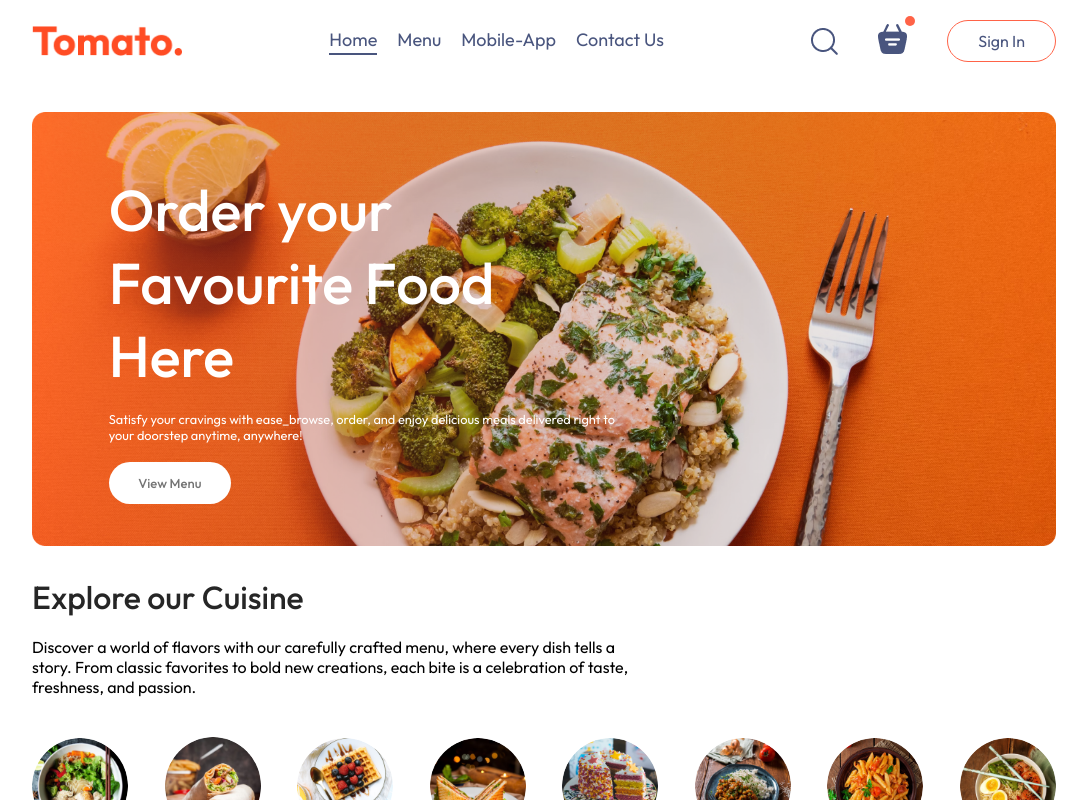
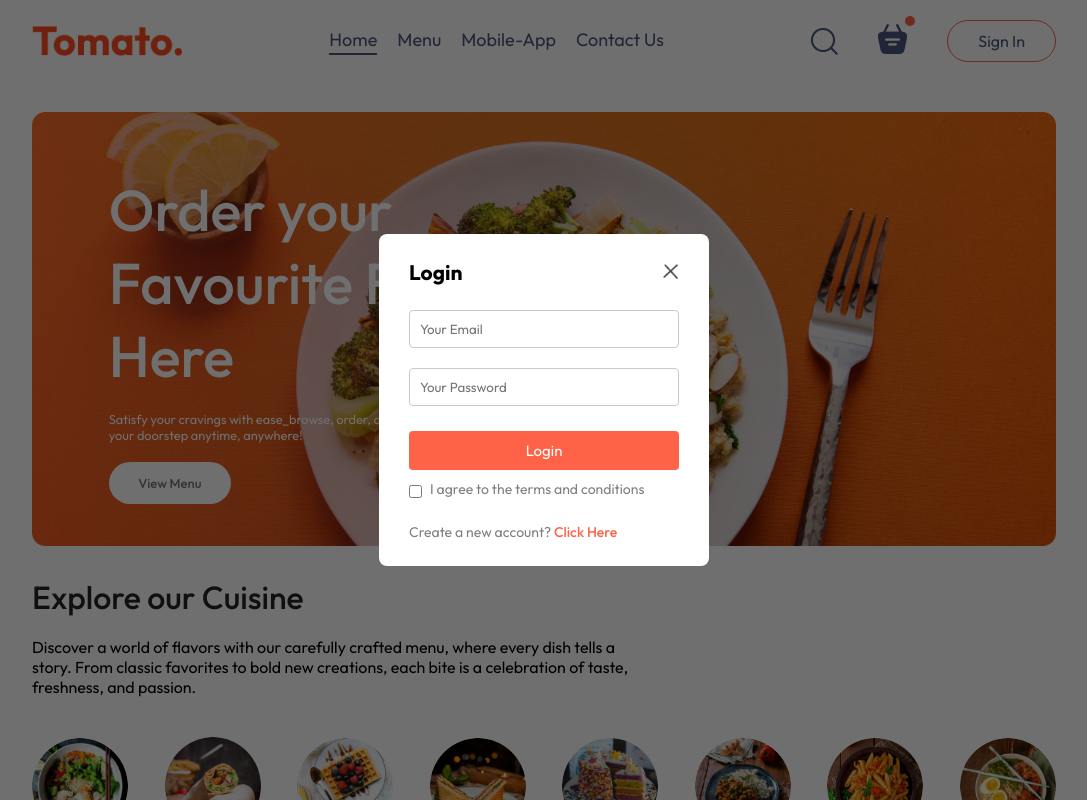
Before and after one commit to alankrit98/Nomato.-Food-Delivery-MERN, a React (Vite) app in the folder frontend/: page / in a window 1280 px wide. Both pictures are taken after a click on the button "Sign In". Shown: the top 800 px of the page, without its empty margins (96-1183 px from the left). Built offline with nearby package versions, Linux system fonts and the light colour scheme.

Commit message:
Create a Sign In / Up PopUp part

```diff
--- a/frontend/src/App.jsx
+++ b/frontend/src/App.jsx
@@ -1,16 +1,21 @@
-import React from "react";
+import React, { useState } from "react";
 import Navbar from "./components/navbar/navbar";
 import { Routes, Route } from "react-router-dom";
 import Home from "./pages/Home/Home";
 import Cart from "./pages/Cart/Cart";
 import PlaceOrder from "./pages/PlaceOrder/PlaceOrder";
 import Footer from "./components/Footer/Footer";
+import LoginPopup from "./components/LoginPopup/LoginPopup";
 
 const App = () => {
+
+  const [showLogin, setShowLogin] = useState(false);
+
   return (
     <>
+    {showLogin?<LoginPopup setShowLogin={setShowLogin}/>:<></>}
       <div className="app">
-        <Navbar />
+        <Navbar setShowLogin={setShowLogin}/>
         <Routes>
           <Route path="/" element={<Home />} />
           <Route path="/cart" element={<Cart />} />
--- /dev/null
+++ b/frontend/src/components/LoginPopup/LoginPopup.css
@@ -0,0 +1,65 @@
+.login-popup {
+    position: absolute;
+    z-index: 1;
+    width: 100%;
+    height: 100%;
+    background-color: #00000090;
+    display: grid;
+}
+.login-popup p span {
+    color: tomato;
+    font-weight: 500;
+    cursor: pointer;
+}
+.login-popup-container {
+    place-self: center;
+    width: max(23vw, 330px);
+    color: #808080;
+    background-color: white;
+    display: flex;
+    flex-direction: column;
+    gap: 25px;
+    padding: 25px 30px;
+    border-radius: 8px;
+    font-size: 14px;
+    animation: fadeIn 0.5s;
+}
+.login-popup-title {
+    display: flex;
+    justify-content: space-between;
+    align-items: center;
+    color: black;
+}
+.login-popup-title img {
+    width: 16px;
+    cursor: pointer;
+}
+.login-popup-inputs {
+    display: flex;
+    flex-direction: column;
+    gap: 20px;
+}
+.login-popup-inputs input {
+    outline: none;
+    border: 1px solid #c9c9c9;
+    padding: 10px;
+    border-radius: 4px;
+}
+.login-popup-container button {
+    border: none;
+    padding: 10px;
+    border-radius: 4px;
+    color: white;
+    background-color: tomato;
+    font-size: 15px;
+    cursor: pointer;
+}
+.login-popup-condition {
+    display: flex;
+    align-items: start;
+    gap: 8px;
+    margin-top: -15px;
+}
+.login-popup-condition input {
+    margin-top: 5px;
+}
--- /dev/null
+++ b/frontend/src/components/LoginPopup/LoginPopup.jsx
@@ -0,0 +1,34 @@
+import React, {useState} from 'react'
+import './LoginPopup.css'
+import { assets } from '../../assets/assets'
+const LoginPopup = ({setShowLogin}) => {
+
+    const [currState, setCurrState] = useState("Login");
+
+  return (
+    <div className='login-popup'>
+        <form className='login-popup-container'>
+            <div className='login-popup-title'>
+                <h2>{currState}</h2>
+                <img onClick={()=>setShowLogin(false)} src={assets.cross_icon} alt=""/>
+            </div>
+            <div className='login-popup-inputs'>
+            {currState==="Login"?<></>:<input type="text" placeholder="Your Name" required/>}
+                <input type="email" placeholder="Your Email" required/>
+                <input type="password" placeholder="Your Password" required/>
+            </div>
+            <button>{currState==="Sign Up"?"Create Account":"Login"}</button>
+                <div className='login-popup-condition'>
+                    <input type="checkbox" required/>
+                    <p>I agree to the terms and conditions</p>
+                </div>
+                {currState==="Login"
+                ? <p>Create a new account? <span onClick={()=>setCurrState("Sign Up")}>Click Here</span></p>
+                : <p> Already have an account ? <span onClick={()=>setCurrState("Login")}>Login Here</span></p>
+                }
+        </form>
+    </div>
+  )
+}
+
+export default LoginPopup
--- a/frontend/src/components/navbar/Navbar.jsx
+++ b/frontend/src/components/navbar/Navbar.jsx
@@ -2,7 +2,7 @@
 import './Navbar.css'
 import { assets } from '../../assets/assets'
 import { Link } from 'react-router-dom'
-const Navbar = () => {
+const Navbar = ({setShowLogin}) => {
 
   const [menu, setMenu] = useState("home");
 
@@ -21,7 +21,7 @@
     <img src={assets.basket_icon} alt='' />
     <div className='dot'></div>
     </div>
-    <button> Sign In</button>
+    <button onClick={()=>setShowLogin(true)}> Sign In</button>
     </div>
     </div>
   )
```
